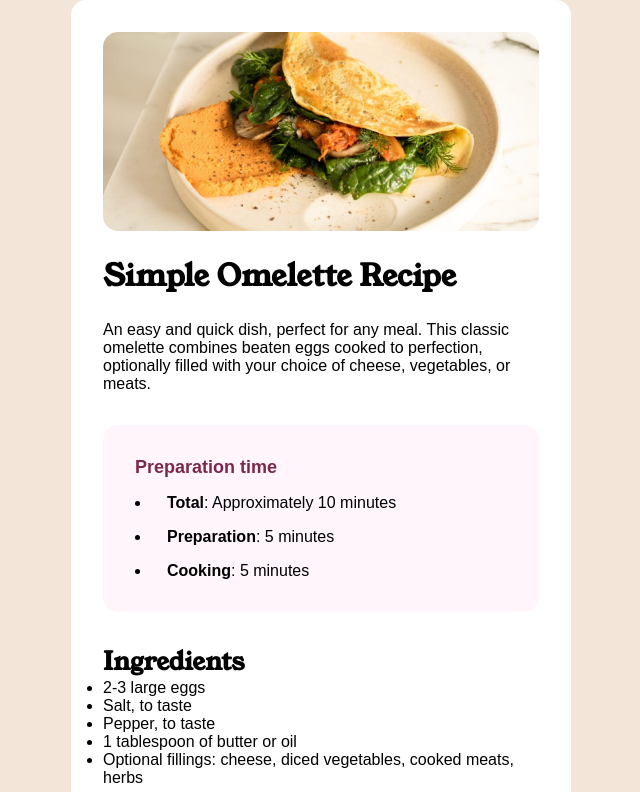
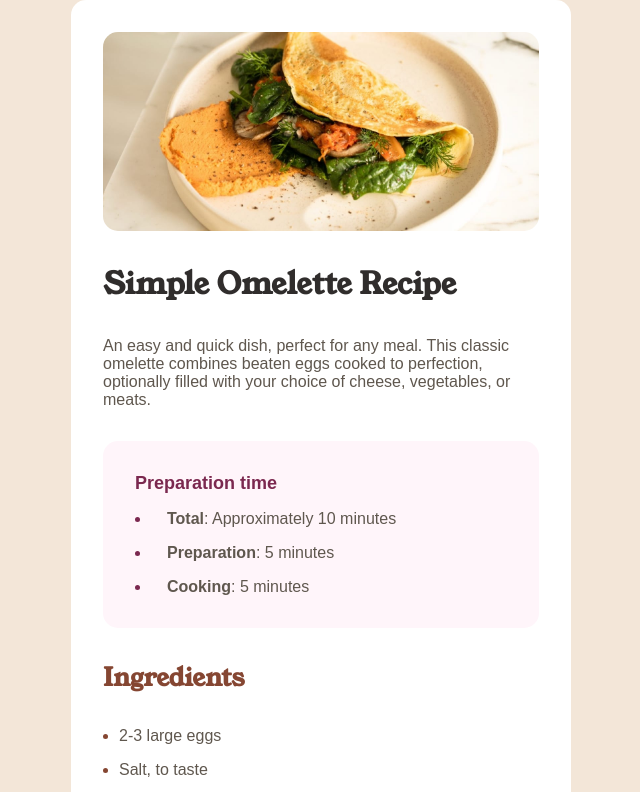
Before and after one commit to CodingDango/frontendmentor-recipe-page, a plain HTML site: page index.html in a window 1280 px wide. Shown: the top 792 px of the page, without its empty margins (319-959 px from the left). Drawn offline with Linux system fonts and the light colour scheme; files whose address does not match are found by name.

Commit message:
Ingredients CSS Finished

```diff
--- a/style.css
+++ b/style.css
@@ -27,6 +27,7 @@
     margin: 0;
     padding: 0;
     box-sizing: border-box;
+    color: var(--stone600);
 }
 
 body {
@@ -44,6 +45,7 @@ main {
 .recipe__header__h1 {
     font-size: 30px;
     font-family: "Young Serif", Times;
+    color: var(--stone900);
 }
 
 .recipe__ingredients-section__h2,
@@ -51,6 +53,7 @@ main {
 .recipe__nutrition-section__h2 {
     font-size: 25px;
     font-family: "Young Serif", Times;
+    color: var(--brown800);
 }
 
 
@@ -70,7 +73,7 @@ main {
 .recipe__header {
     display: flex;
     flex-direction: column;
-    gap: 1.5rem;
+    gap: 2rem;
 }
 
 .recipe__header__img {
@@ -80,7 +83,6 @@ main {
 }
 
 /* Recipe Aside */
-
 .recipe__prep-aside {
     background-color: var(--rose50);
     border-radius: inherit;
@@ -98,13 +100,36 @@ main {
 
 .recipe__prep-aside ul {
     margin-left: 1rem;
+    display: flex;
+    flex-direction: column;
+    gap: 1rem;
+}
+
+.recipe__prep-aside li::marker {
+    color: var(--rose800);
+}
+
+.recipe__prep-aside li::before {
+    content: "";
+    margin-right: 1rem;
+}
+
+/* Ingredients Section */
+
+.recipe__ingredients-section {
+    display: flex;
+    flex-direction: column;
+    gap: 2rem;
+}
+
+.recipe__ingredients-section ul {
+    margin-left: 1rem;
 
     display: flex;
     flex-direction: column;
     gap: 1rem;
 }
 
-.recipe__prep-aside li::before {
-    content: "";
-    margin-right: 1rem;
+.recipe__ingredients-section li::marker {
+    color: var(--brown800);
 }
```
